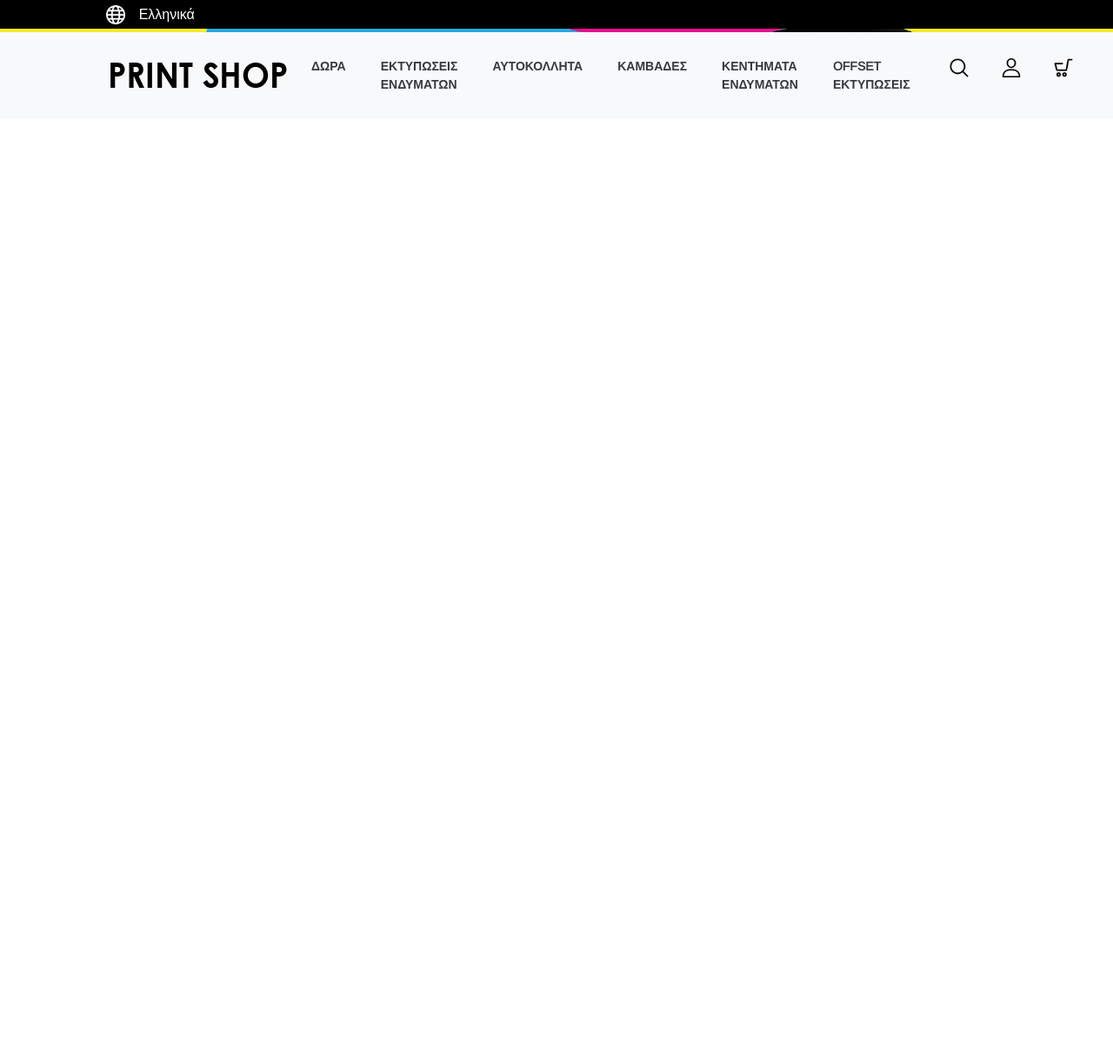
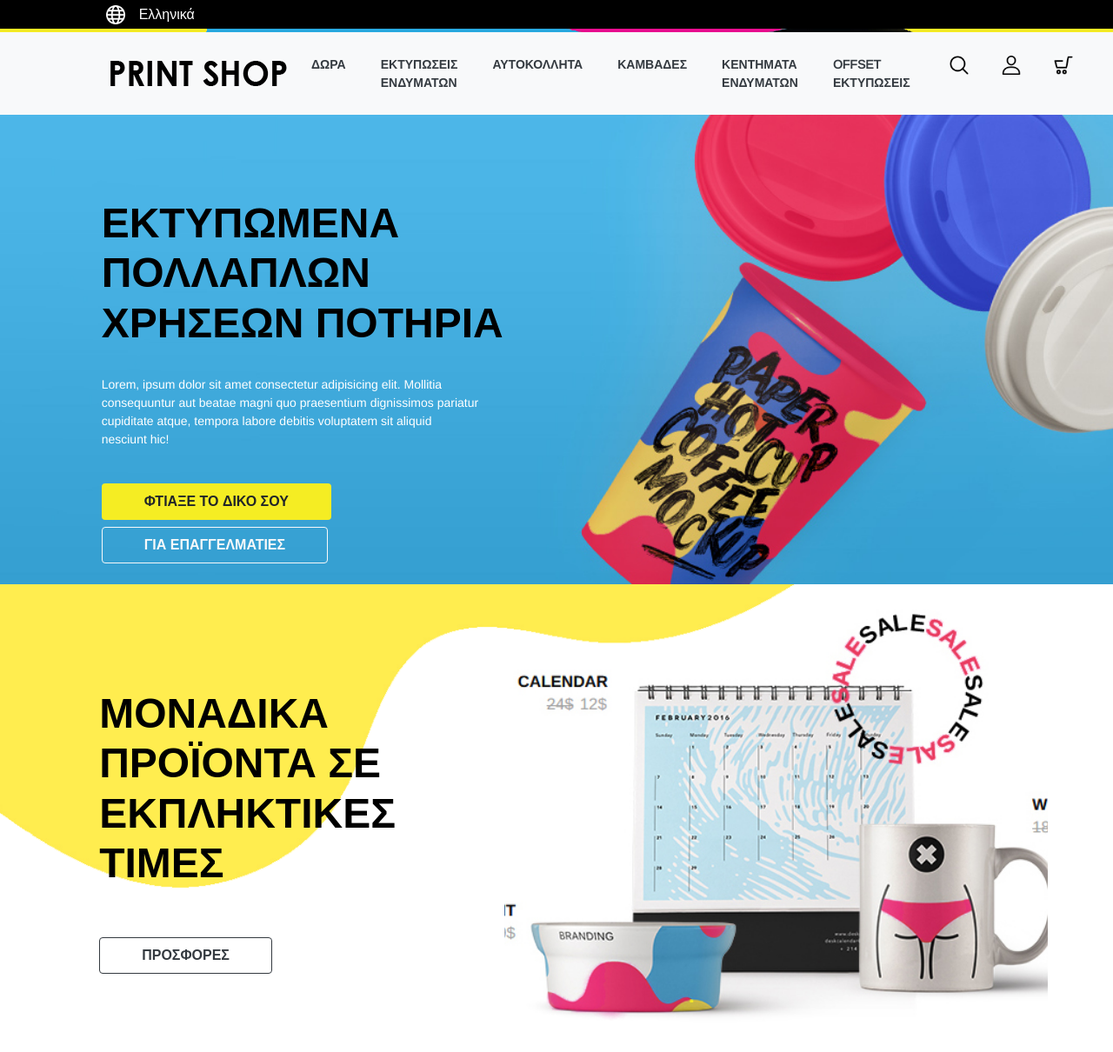
Before and after one commit to stergiosgk86/Test-React, a React (Create React App) app: page / in a window 1280 px wide. Shown: the whole page at 87% size. Before the commit the page ends 800 px from the top, so only its background shows below. Built offline with nearby package versions, Linux system fonts and the light colour scheme.

Commit message:
Components CreateGlass and Offers added

```diff
--- a/src/App.css
+++ b/src/App.css
@@ -7,3 +7,44 @@
   background-image: url(./images/h1-top-header-line-img-1.jpg);
   height: 4px;
 }
+
+.create-glass-bg {
+  background-image: url(./images/main-banner.jpg);
+  background-position: center;
+  background-repeat: no-repeat;
+  background-size: cover;
+  min-height: 540px;
+}
+
+.offers-main-bg {
+  background-image: url(./images/yellow-PrintShop.png);
+  background-position: center;
+  background-repeat: no-repeat;
+  background-size: cover;
+  min-height: 540px;
+}
+
+.offers-col-bg {
+  background-image: url(./images/image.jpg);
+  background-position: center;
+  background-repeat: no-repeat;
+  background-size: cover;
+  min-height: 540px;
+  z-index: -1;
+}
+
+h1 {
+  font-size: 48px !important;
+}
+
+p {
+  font-size: 14px !important;
+}
+
+.paragraph-width {
+  max-width: 82%;
+}
+
+.btn-yellow {
+  background-color: rgba(245, 237, 35);
+}
--- a/src/App.js
+++ b/src/App.js
@@ -1,10 +1,14 @@
 import "./App.css";
 import Navbar from "./components/Navbar";
+import CreateGlass from "./components/CreateGlass";
+import Offers from "./components/Offers";
 
 function App() {
   return (
     <div className="App">
-      <Navbar/>
+      <Navbar />
+      <CreateGlass />
+      <Offers />
     </div>
   );
 }
--- /dev/null
+++ b/src/components/CreateGlass.js
@@ -0,0 +1,45 @@
+import React from "react";
+import "../App.css";
+
+const CreateGlass = () => {
+  return (
+    <div className="container-fluid p-0">
+      <div className="row no-gutters">
+        <div className="col-md-12 create-glass-bg align-items-center d-flex">
+          <div className="col-md-6 row h-75">
+            <div className="col-md-11 offset-md-2 d-flex flex-column">
+              <h1
+                className="text-uppercase font-weight-bold pt-4 mt-1"
+                style={{ color: "black" }}
+              >
+                εκτυπωμενα πολλαπλων χρησεων ποτηρια
+              </h1>
+
+              <p className="text-white py-4 paragraph-width">
+                Lorem, ipsum dolor sit amet consectetur adipisicing elit.
+                Mollitia consequuntur aut beatae magni quo praesentium
+                dignissimos pariatur cupiditate atque, tempora labore debitis
+                voluptatem sit aliquid nesciunt hic!
+              </p>
+
+              <div className="row no-gutters">
+                <div className="pr-4 pb-2">
+                  <button className="btn text-uppercase btn-yellow font-weight-bold px-5 py-2">
+                    φτιαξε το δικο σου
+                  </button>
+                </div>
+                <div className="">
+                  <button className="btn btn-outline-light text-uppercase font-weight-bold px-5 py-2">
+                    για επαγγελματιες
+                  </button>
+                </div>
+              </div>
+            </div>
+          </div>
+        </div>
+      </div>
+    </div>
+  );
+};
+
+export default CreateGlass;
--- a/src/components/Navbar.js
+++ b/src/components/Navbar.js
@@ -8,10 +8,9 @@ import cart from "../images/shopping-carrt.png";
 
 const Navbar = () => {
   return (
-    <div>
+    <div className="">
       <div className="text-white top-header d-flex align-items-center justify-content-center">
-        <div className="col-1"></div>
-        <div className="d-flex col">
+        <div className="d-flex offset-md-1 col">
           <div className="language-icon">
             <img src={worldwide} style={{ width: "22px" }} alt="" />
           </div>
@@ -21,11 +20,10 @@ const Navbar = () => {
       <div className="top-header-line py-0"></div>
 
       <nav
-        className="navbar navbar-expand-lg navbar-light bg-light"
-        style={{ minHeight: "100px" }}
+        className="navbar navbar-expand-xl navbar-light bg-light"
+        style={{ minHeight: "95px" }}
       >
-        <div className="col-1"></div>
-        <a className="navbar-brand" href="#">
+        <a className="navbar-brand offset-md-1" href="#">
           <img className="" src={logo} alt="" />
         </a>
         <button
--- /dev/null
+++ b/src/components/Offers.js
@@ -0,0 +1,31 @@
+import React from "react";
+import "../App.css";
+
+const Offers = () => {
+  return (
+    <div className="container-fluid">
+      <div className="row">
+        <div className="col-md-12 offers-main-bg row d-flex align-items-center">
+          <div className="col-md-6 row h-75">
+            <div className="col-md offset-md-2 d-flex flex-column justify-content-around">
+              <h1
+                className="text-uppercase font-weight-bold pt-4 mt-1"
+                style={{ color: "black" }}
+              >
+                μοναδικα προϊοντα σε εκπληκτικες τιμες
+              </h1>
+              <div className="row no-gutters">
+                <button className="btn btn-outline-dark text-uppercase font-weight-bold px-5 py-2">
+                  προσφορες
+                </button>
+              </div>
+            </div>
+          </div>
+          <div className="col-md-6 row offers-col-bg"></div>
+        </div>
+      </div>
+    </div>
+  );
+};
+
+export default Offers;
```
Also changed, not shown: src/images/yellow-PrintShop.png (renamed from src/images/yellow - Print Shop.png).
